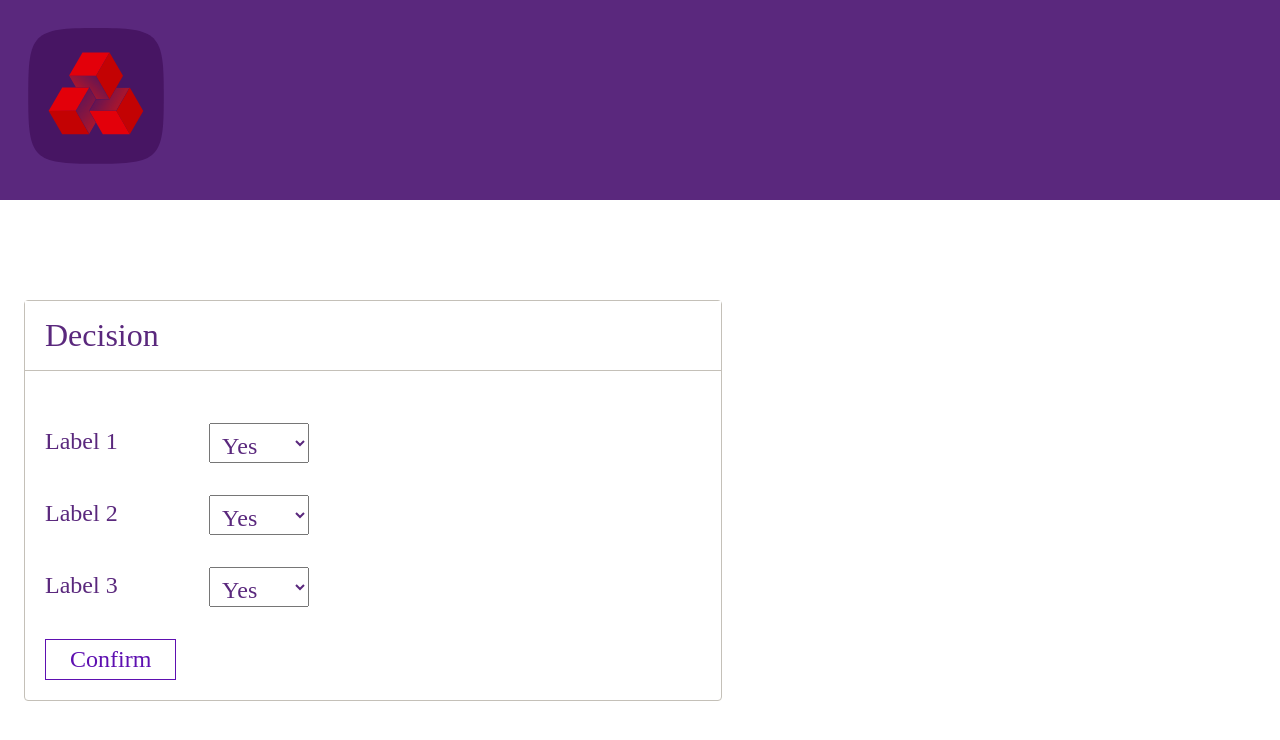
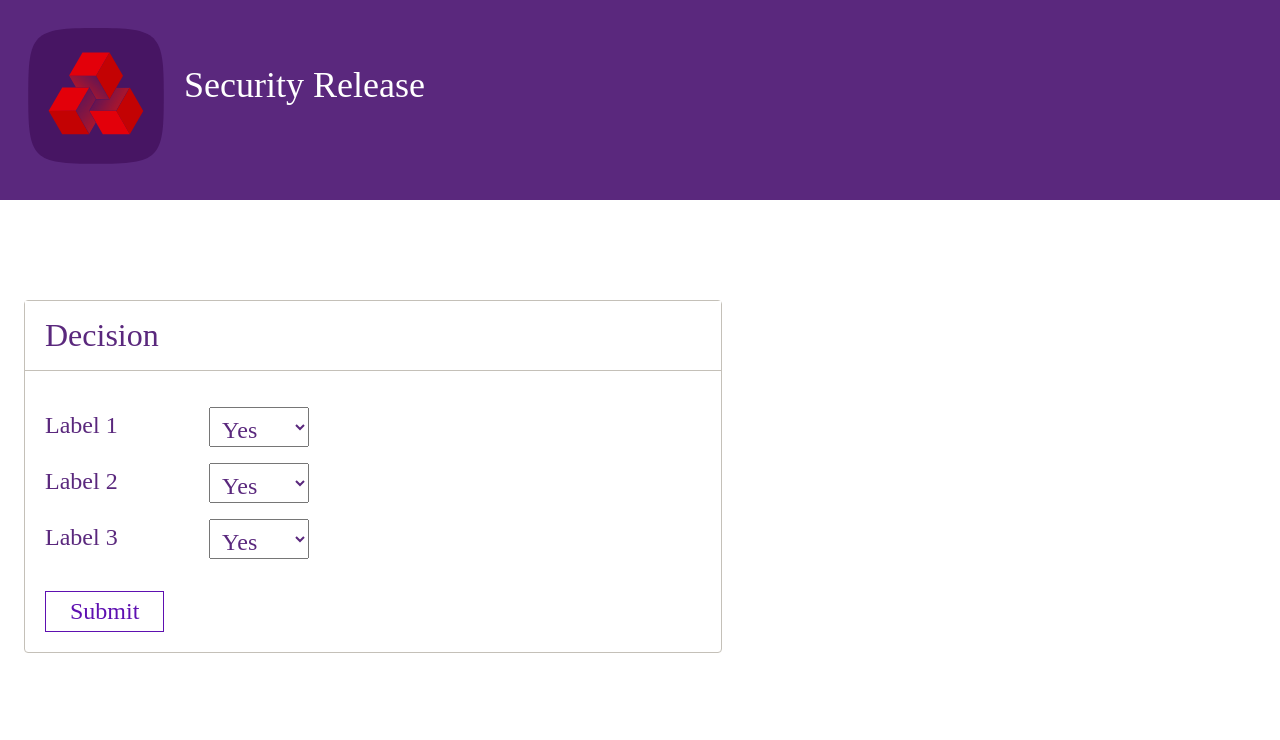
Before and after one commit to baveshya-ai/baveshya-ai, a React (Vite) app: page / in a window 1280 px wide. Shown: the top 740 px of the page. Built offline with nearby package versions, Linux system fonts and the light colour scheme.

Commit message:
login page commit

```diff
--- a/src/App.css
+++ b/src/App.css
@@ -33,7 +33,6 @@
 .header-container {
   width: 100%;
   display: flex;
-  justify-content: space-between;
   align-items: center;
 }
 .form {
@@ -49,3 +48,9 @@
   background-size: cover !important;
   background-image: url(../public/logo.svg) !important;
 }
+.title {
+  color: white;
+  font-size: 36px;
+  line-height: 24px;
+  padding-left: 16px;
+}
--- a/src/App.tsx
+++ b/src/App.tsx
@@ -9,6 +9,7 @@ export const App = () => {
           <div className="header-container">
             {" "}
             <span role="img" tabIndex={-1} className="nwb-logo" />
+            <span className="title">Security Release</span>
           </div>
         </div>
         <div className="form">
--- a/src/LoginPage.tsx
+++ b/src/LoginPage.tsx
@@ -1,7 +1,6 @@
 import {
   Col,
   Row,
-  FormGroup,
   Label,
   Card,
   CardBody,
@@ -10,6 +9,14 @@ import {
 } from "reactstrap";
 
 export const LoginPage = () => {
+  function handleSubmit(e: any) {
+    e.preventDefault();
+    const form = e.target;
+    const formData = new FormData(form);
+    fetch("/some-api", { method: form.method, body: formData });
+    const formJson = Object.fromEntries(formData.entries());
+    console.log(formJson);
+  }
   return (
     <>
       <Card>
@@ -17,15 +24,15 @@ export const LoginPage = () => {
           <span className="details">Decision</span>
         </CardHeader>
         <CardBody>
+          <form method="post" onSubmit={handleSubmit}>
             <Row>
-            <Col>
-              <FormGroup row>
               <div className="field">
                 <Label for="label1" sm={6} className="label">
                   Label 1
                 </Label>
               </div>
               <div className="field">
+                {" "}
                 <Col sm={6}>
                   <select name="label1" id="label1" className="label">
                     <option value="yes">Yes</option>
@@ -33,12 +40,8 @@ export const LoginPage = () => {
                   </select>
                 </Col>
               </div>
-              </FormGroup>
-            </Col>
             </Row>
             <Row>
-            <Col>
-              <FormGroup row>
               <div className="field">
                 <Label for="label2" sm={6} className="label">
                   Label 2
@@ -52,12 +55,8 @@ export const LoginPage = () => {
                   </select>
                 </div>
               </Col>
-              </FormGroup>
-            </Col>
             </Row>
             <Row>
-            <Col>
-              <FormGroup row>
               <div className="field">
                 <Label for="label3" sm={6} className="label">
                   Label 3
@@ -65,18 +64,17 @@ export const LoginPage = () => {
               </div>
               <Col sm={6}>
                 <div className="field">
-                    <select name="label2" id="label3" className="label">
+                  <select name="label3" id="label3" className="label">
                     <option value="yes">Yes</option>
                     <option value="no">No</option>
                   </select>
                 </div>
               </Col>
-              </FormGroup>
-            </Col>
             </Row>
             <Row>
-            <Button onClick={() => {}}>Confirm</Button>
+              <Button type="submit">Submit</Button>
             </Row>
+          </form>
         </CardBody>
       </Card>
     </>
```
Lines whose indentation alone changed are shown as unchanged.
